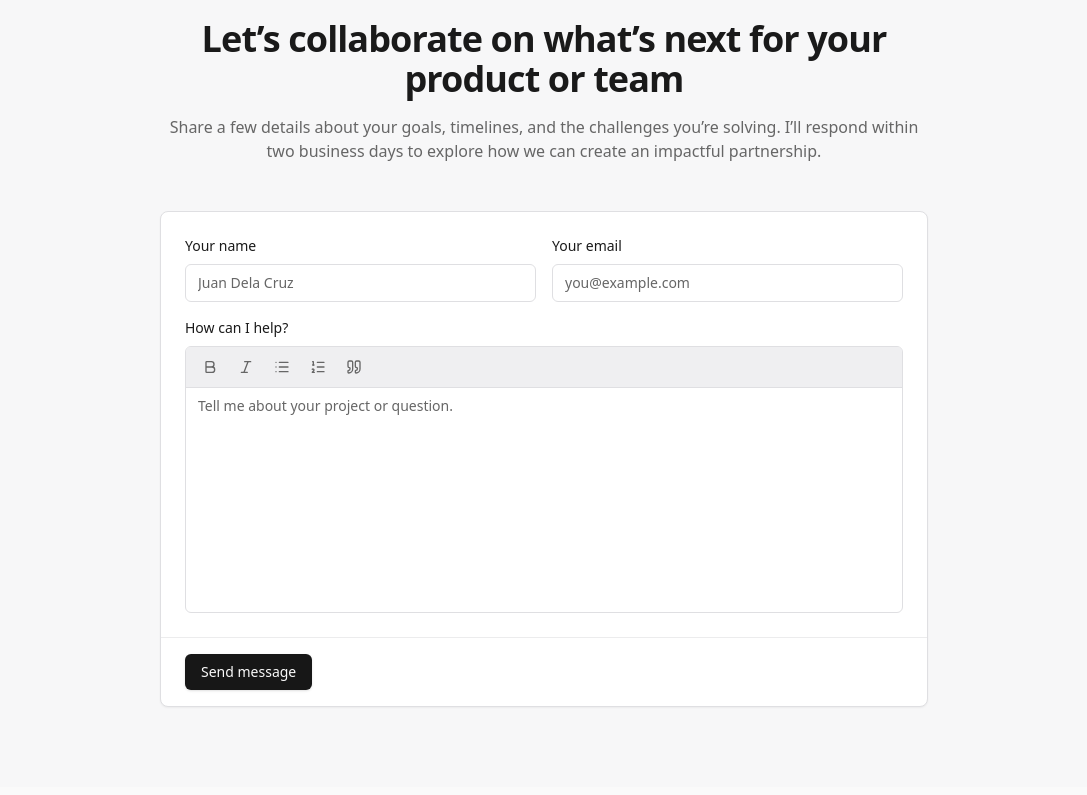
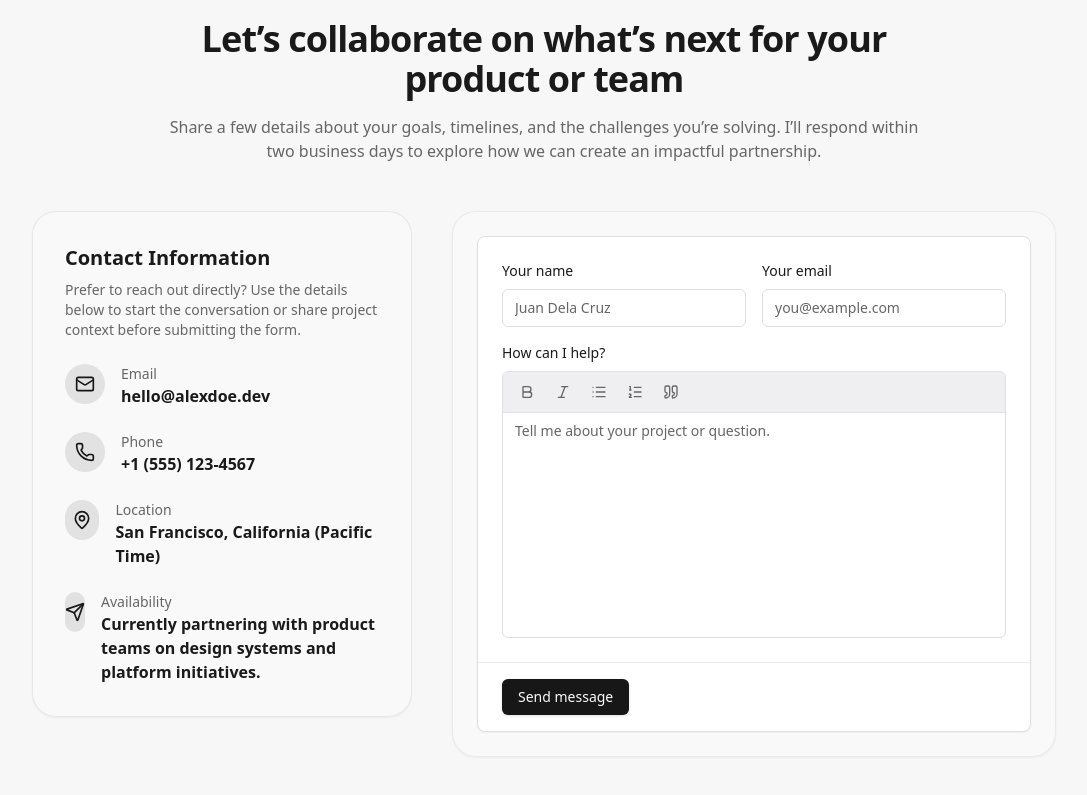
Before and after one commit to Antholem/web-portfolio, a Next.js app: page / in a window 1280 px wide. Shown: the part 1070-1865 px from the top of the page, without its empty margins (96-1183 px from the left). Built offline with nearby package versions, Linux system fonts and the light colour scheme; no server answers.

Commit message:
Add direct contact information to contact section

```diff
--- a/src/components/contact-section.tsx
+++ b/src/components/contact-section.tsx
@@ -1,4 +1,30 @@
 import ContactForm from "@/components/contact-form";
+import { Mail, MapPin, Phone, Send } from "lucide-react";
+
+const contactDetails = [
+  {
+    label: "Email",
+    value: "hello@alexdoe.dev",
+    icon: Mail,
+    href: "mailto:hello@alexdoe.dev",
+  },
+  {
+    label: "Phone",
+    value: "+1 (555) 123-4567",
+    icon: Phone,
+    href: "tel:+15551234567",
+  },
+  {
+    label: "Location",
+    value: "San Francisco, California (Pacific Time)",
+    icon: MapPin,
+  },
+  {
+    label: "Availability",
+    value: "Currently partnering with product teams on design systems and platform initiatives.",
+    icon: Send,
+  },
+];
 
 export default function ContactSection() {
   return (
@@ -16,8 +42,45 @@ export default function ContactSection() {
           </p>
         </div>
 
-        <div className="mx-auto w-full max-w-4xl">
-          <ContactForm />
+        <div className="mx-auto w-full max-w-5xl">
+          <div className="grid gap-10 lg:grid-cols-[minmax(0,380px)_1fr] lg:items-start">
+            <div className="rounded-3xl border border-border/70 bg-background/60 p-8 shadow-sm backdrop-blur">
+              <h3 className="text-xl font-semibold text-foreground">Contact Information</h3>
+              <p className="mt-2 text-sm text-muted-foreground">
+                Prefer to reach out directly? Use the details below to start the conversation or
+                share project context before submitting the form.
+              </p>
+
+              <dl className="mt-6 space-y-6">
+                {contactDetails.map((detail) => (
+                  <div key={detail.label} className="flex gap-4">
+                    <div className="flex h-10 w-10 items-center justify-center rounded-full bg-primary/10 text-primary">
+                      <detail.icon className="h-5 w-5" aria-hidden />
+                    </div>
+                    <div>
+                      <dt className="text-sm font-medium text-muted-foreground">{detail.label}</dt>
+                      {detail.href ? (
+                        <dd className="text-base font-semibold text-foreground">
+                          <a
+                            href={detail.href}
+                            className="hover:text-primary focus-visible:text-primary focus-visible:outline-none"
+                          >
+                            {detail.value}
+                          </a>
+                        </dd>
+                      ) : (
+                        <dd className="text-base font-semibold text-foreground">{detail.value}</dd>
+                      )}
+                    </div>
+                  </div>
+                ))}
+              </dl>
+            </div>
+
+            <div className="rounded-3xl border border-border/60 bg-background/70 p-6 shadow-sm backdrop-blur">
+              <ContactForm />
+            </div>
+          </div>
         </div>
       </div>
     </section>
```
